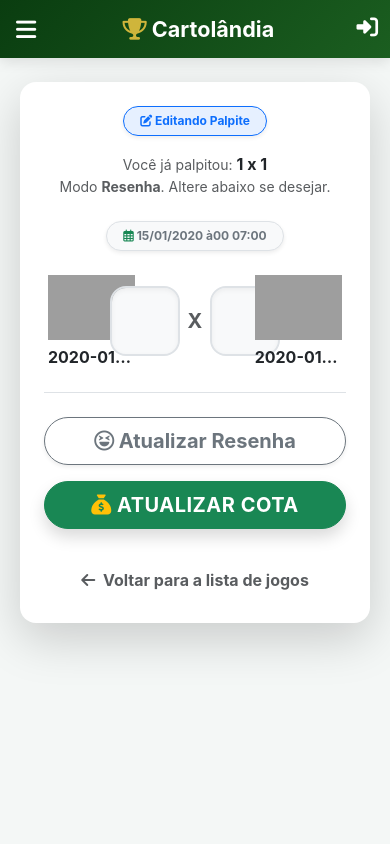
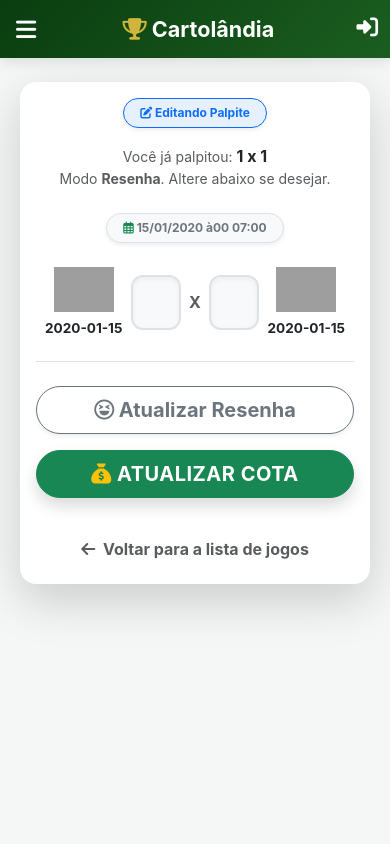
Before and after one commit to JullioDutra/BolaoCopa, a Django app: template templates/palpites/fazer_palpite.html in a window 390 px wide. Run offline with Django 5.2, Linux system fonts and the light colour scheme; the template is opened without the code that fills it: values that come from a table or form of the project are taken from there, others are empty; tables that the repository leaves empty hold one stand-in row (values such as "Sample post"); grey boxes are pictures that could not be loaded.

Commit message:
Refactor HTML and CSS for mobile responsiveness

```diff
--- a/templates/palpites/fazer_palpite.html
+++ b/templates/palpites/fazer_palpite.html
@@ -3,15 +3,15 @@
 
 {% block content %}
 <style>
-    /* Estilização focada nas caixas de placar para visualização perfeita no celular */
+    /* COMPORTAMENTO MOBILE (Padrão) */
     .caixa-placar input {
-        font-size: 2.5rem !important;
+        font-size: 1.8rem !important;
         font-weight: 900 !important;
-        height: 70px;
-        width: 70px !important; /* Ajustado para 70px para caber 100% em telas minúsculas */
+        height: 55px;
+        width: 50px !important; /* Mais fino no celular para caber perfeitamente */
         text-align: center;
         border: 2px solid #dee2e6;
-        border-radius: 16px;
+        border-radius: 12px;
         color: var(--verde-escuro, #1a1a1a);
         background-color: #f8f9fa;
         box-shadow: inset 0 2px 5px rgba(0,0,0,0.05);
@@ -19,14 +19,32 @@
         transition: all 0.2s ease-in-out;
     }
 
+    .team-logo-palpite {
+        max-height: 45px; /* Escudo menor no celular */
+        object-fit: contain;
+    }
+
+    /* COMPORTAMENTO TABLET E DESKTOP */
+    @media (min-width: 576px) {
+        .caixa-placar input {
+            height: 70px;
+            width: 70px !important;
+            font-size: 2.5rem !important;
+            border-radius: 16px;
+        }
+        .team-logo-palpite {
+            max-height: 65px; /* Escudo volta ao tamanho normal */
+        }
+    }
+
     .caixa-placar input:focus {
-        border-color: #198754; /* Verde sucesso do Bootstrap */
+        border-color: #198754;
         background-color: #ffffff;
         box-shadow: 0 0 0 4px rgba(25, 135, 84, 0.2);
         outline: none;
     }
 
-    /* Esconde as setinhas nativas de aumentar/diminuir número para não cobrir o texto */
+    /* Esconde setinhas nativas do tipo number */
     .caixa-placar input[type=number]::-webkit-inner-spin-button,
     .caixa-placar input[type=number]::-webkit-outer-spin-button {
         -webkit-appearance: none;
@@ -35,16 +53,11 @@
     .caixa-placar input[type=number] {
         -moz-appearance: textfield;
     }
-
-    .team-logo-palpite {
-        max-height: 65px;
-        object-fit: contain;
-    }
 </style>
 
 <div class="row justify-content-center align-items-center min-vh-75 mt-4 mb-5 px-2">
     <div class="col-12 col-md-8 col-lg-7">
-        <div class="card card-clean p-4 p-md-5 shadow-lg border-0 rounded-4 bg-white text-center">
+        <div class="card card-clean p-3 p-sm-4 p-md-5 shadow-lg border-0 rounded-4 bg-white text-center">
 
             <!-- CABEÇALHO CONDICIONAL -->
             {% if palpite_existente %}
@@ -78,49 +91,49 @@
             <form method="POST">
                 {% csrf_token %}
 
-                <!-- ÁREA DO PLACAR (GRID RESPONSIVO) -->
-                <div class="row align-items-center justify-content-center mb-4 g-2">
+                <!-- ÁREA DO PLACAR (FLEXBOX MILIMÉTRICO) -->
+                <div class="d-flex flex-row align-items-center justify-content-between mb-4 w-100">
 
-                    <!-- Time da Casa -->
-                    <div class="col-4 text-center">
+                    <!-- Time da Casa (Ocupa 30% da tela) -->
+                    <div class="d-flex flex-column align-items-center text-center" style="width: 30%;">
                         {% if jogo.escudo_casa %}
                             <img src="{{ jogo.escudo_casa.url }}" class="img-fluid mb-2 team-logo-palpite">
                         {% else %}
-                            <div class="bg-light rounded-circle mx-auto mb-2 d-flex align-items-center justify-content-center" style="width: 60px; height: 60px;">
-                                <i class="fa-solid fa-shield-halved text-muted fs-3"></i>
+                            <div class="bg-light rounded-circle mb-2 d-flex align-items-center justify-content-center" style="width: 45px; height: 45px;">
+                                <i class="fa-solid fa-shield-halved text-muted fs-5"></i>
                             </div>
                         {% endif %}
-                        <h6 class="fw-bold text-truncate mb-0 px-1" title="{{ jogo.time_casa }}">{{ jogo.time_casa }}</h6>
+                        <h6 class="fw-bold text-truncate w-100 mb-0 px-1" style="font-size: 0.85rem;" title="{{ jogo.time_casa }}">{{ jogo.time_casa }}</h6>
                     </div>
 
-                    <!-- Campos de Gols -->
-                    <div class="col-4 d-flex justify-content-center align-items-center gap-2">
+                    <!-- Campos de Gols (Ocupa 40% da tela) -->
+                    <div class="d-flex flex-row justify-content-center align-items-center gap-1 gap-sm-3" style="width: 40%;">
                         <div class="caixa-placar">
                             {{ form.gols_casa }}
                         </div>
 
-                        <span class="fw-bold text-muted fs-5">X</span>
+                        <span class="fw-bold text-muted fs-6 fs-sm-5 mx-1">X</span>
 
                         <div class="caixa-placar">
                             {{ form.gols_fora }}
                         </div>
                     </div>
 
-                    <!-- Time de Fora -->
-                    <div class="col-4 text-center">
+                    <!-- Time de Fora (Ocupa 30% da tela) -->
+                    <div class="d-flex flex-column align-items-center text-center" style="width: 30%;">
                         {% if jogo.escudo_fora %}
                             <img src="{{ jogo.escudo_fora.url }}" class="img-fluid mb-2 team-logo-palpite">
                         {% else %}
-                            <div class="bg-light rounded-circle mx-auto mb-2 d-flex align-items-center justify-content-center" style="width: 60px; height: 60px;">
-                                <i class="fa-solid fa-shield-halved text-muted fs-3"></i>
+                            <div class="bg-light rounded-circle mb-2 d-flex align-items-center justify-content-center" style="width: 45px; height: 45px;">
+                                <i class="fa-solid fa-shield-halved text-muted fs-5"></i>
                             </div>
                         {% endif %}
-                        <h6 class="fw-bold text-truncate mb-0 px-1" title="{{ jogo.time_fora }}">{{ jogo.time_fora }}</h6>
+                        <h6 class="fw-bold text-truncate w-100 mb-0 px-1" style="font-size: 0.85rem;" title="{{ jogo.time_fora }}">{{ jogo.time_fora }}</h6>
                     </div>
 
                 </div>
 
-                <!-- ERROS DO FORMULÁRIO (Caso o usuário digite algo inválido) -->
+                <!-- ERROS DO FORMULÁRIO -->
                 {% if form.errors %}
                     <div class="alert alert-danger rounded-3 py-2 small shadow-sm text-start">
                         <i class="fa-solid fa-triangle-exclamation"></i> Verifique os valores inseridos.
```
